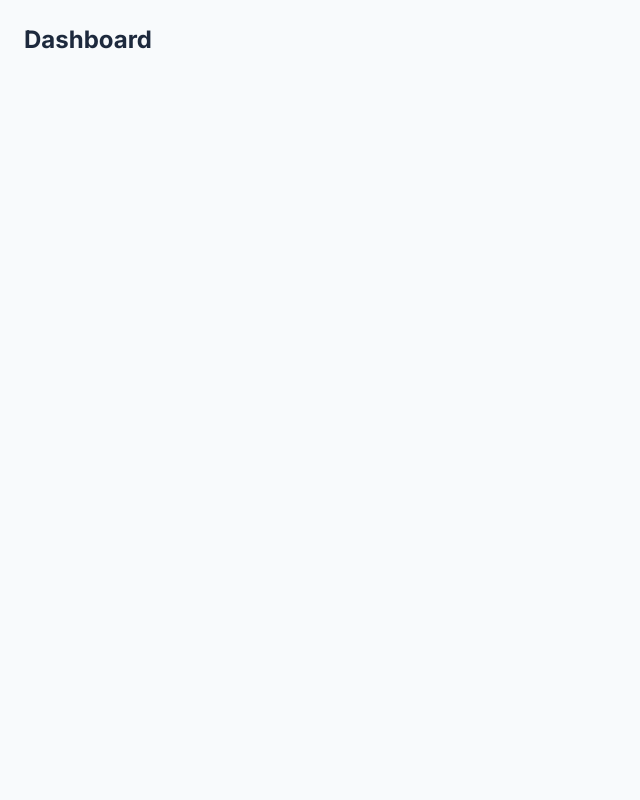
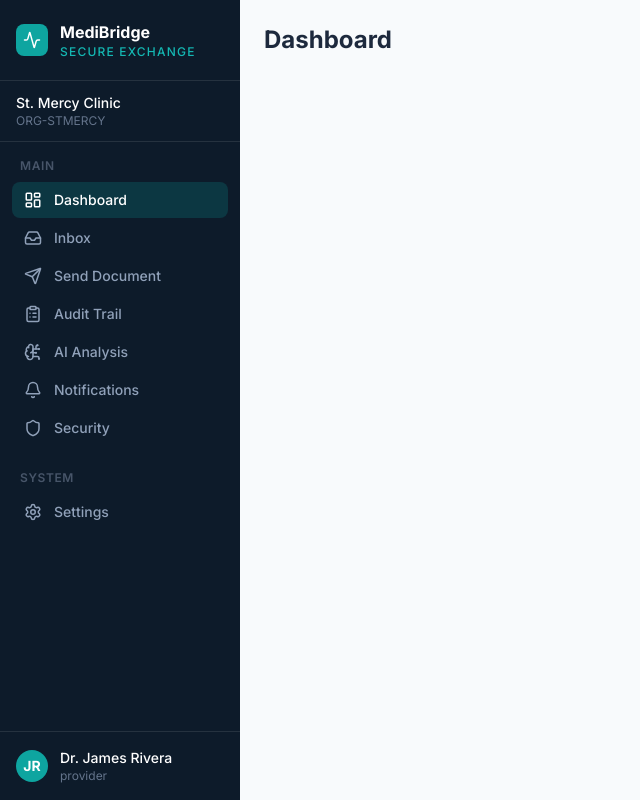
Before and after one commit to MediBridge-App/MediBridge, a React (Vite) app in the folder frontend/: page /dashboard in a window 1280 px wide. Shown: the whole page, without its empty margins (0-640 px from the left). Built offline with nearby package versions, Linux system fonts and the light colour scheme.

Commit message:
feat: add sidebar navigation and app layout

```diff
--- a/frontend/src/App.tsx
+++ b/frontend/src/App.tsx
@@ -1,4 +1,5 @@
 import { BrowserRouter, Routes, Route, Navigate } from 'react-router-dom'
+import AppLayout from './components/layout/AppLayout'
 import LoginPage from './pages/LoginPage'
 import DashboardPage from './pages/DashboardPage'
 import InboxPage from './pages/InboxPage'
@@ -13,7 +14,11 @@ function App() {
   return (
     <BrowserRouter>
       <Routes>
+        {/* Public */}
         <Route path="/login" element={<LoginPage />} />
+
+        {/* Protected — all wrapped in sidebar layout */}
+        <Route element={<AppLayout />}>
           <Route path="/dashboard" element={<DashboardPage />} />
           <Route path="/inbox" element={<InboxPage />} />
           <Route path="/send" element={<SendDocumentPage />} />
@@ -22,6 +27,9 @@ function App() {
           <Route path="/notifications" element={<NotificationsPage />} />
           <Route path="/security" element={<SecurityPage />} />
           <Route path="/settings" element={<SettingsPage />} />
+        </Route>
+
+        {/* Default */}
         <Route path="/" element={<Navigate to="/dashboard" replace />} />
       </Routes>
     </BrowserRouter>
--- /dev/null
+++ b/frontend/src/components/layout/AppLayout.tsx
@@ -0,0 +1,16 @@
+import { Outlet } from 'react-router-dom'
+import Sidebar from './Sidebar'
+
+export default function AppLayout() {
+    return (
+        <div className="flex h-screen overflow-hidden">
+            <Sidebar />
+            <main
+                className="flex-1 overflow-y-auto bg-slate-50"
+                style={{ marginLeft: '240px' }}
+            >
+                <Outlet />
+            </main>
+        </div>
+    )
+}
--- /dev/null
+++ b/frontend/src/components/layout/Sidebar.tsx
@@ -0,0 +1,131 @@
+import { NavLink } from 'react-router-dom'
+import {
+    LayoutDashboard,
+    Inbox,
+    Send,
+    ClipboardList,
+    BrainCircuit,
+    Bell,
+    Shield,
+    Settings,
+    Activity,
+} from 'lucide-react'
+
+const navItems = [
+    { to: '/dashboard', label: 'Dashboard', icon: <LayoutDashboard size={18} /> },
+    { to: '/inbox', label: 'Inbox', icon: <Inbox size={18} /> },
+    { to: '/send', label: 'Send Document', icon: <Send size={18} /> },
+    { to: '/audit', label: 'Audit Trail', icon: <ClipboardList size={18} /> },
+    { to: '/ai-analysis', label: 'AI Analysis', icon: <BrainCircuit size={18} /> },
+    { to: '/notifications', label: 'Notifications', icon: <Bell size={18} /> },
+    { to: '/security', label: 'Security', icon: <Shield size={18} /> },
+]
+
+const systemItems = [
+    { to: '/settings', label: 'Settings', icon: <Settings size={18} /> },
+]
+
+export default function Sidebar() {
+    return (
+        <aside
+            className="fixed left-0 top-0 h-screen w-60 flex flex-col"
+            style={{ backgroundColor: '#0d1b2a' }}
+        >
+            {/* Logo */}
+            <div className="flex items-center gap-3 px-4 py-5 border-b border-white/10">
+                <div
+                    className="w-8 h-8 rounded-lg flex items-center justify-center"
+                    style={{ backgroundColor: '#0ea5a0' }}
+                >
+                    <Activity size={18} className="text-white" />
+                </div>
+                <div>
+                    <div className="text-white font-bold text-base">MediBridge</div>
+                    <div
+                        className="text-xs tracking-widest font-medium uppercase"
+                        style={{ color: '#14b8b3' }}
+                    >
+                        Secure Exchange
+                    </div>
+                </div>
+            </div>
+
+            {/* Organization */}
+            <div className="px-4 py-3 border-b border-white/10">
+                <div className="text-white text-sm font-medium">St. Mercy Clinic</div>
+                <div className="text-xs" style={{ color: '#64748b' }}>ORG-STMERCY</div>
+            </div>
+
+            {/* Main nav */}
+            <nav className="flex-1 overflow-y-auto px-3 py-4">
+                <p className="text-xs font-semibold uppercase tracking-wider px-2 mb-2"
+                    style={{ color: '#475569' }}>
+                    Main
+                </p>
+                <ul className="space-y-0.5 mb-6">
+                    {navItems.map((item) => (
+                        <li key={item.to}>
+                            <NavLink
+                                to={item.to}
+                                className={({ isActive }) =>
+                                    `flex items-center gap-3 px-3 py-2 rounded-lg text-sm font-medium transition-colors ${isActive
+                                        ? 'text-white'
+                                        : 'text-slate-400 hover:text-white hover:bg-white/5'
+                                    }`
+                                }
+                                style={({ isActive }) =>
+                                    isActive ? { backgroundColor: 'rgba(14,165,160,0.2)', color: 'white' } : {}
+                                }
+                            >
+                                {item.icon}
+                                {item.label}
+                            </NavLink>
+                        </li>
+                    ))}
+                </ul>
+
+                <p className="text-xs font-semibold uppercase tracking-wider px-2 mb-2"
+                    style={{ color: '#475569' }}>
+                    System
+                </p>
+                <ul className="space-y-0.5">
+                    {systemItems.map((item) => (
+                        <li key={item.to}>
+                            <NavLink
+                                to={item.to}
+                                className={({ isActive }) =>
+                                    `flex items-center gap-3 px-3 py-2 rounded-lg text-sm font-medium transition-colors ${isActive
+                                        ? 'text-white'
+                                        : 'text-slate-400 hover:text-white hover:bg-white/5'
+                                    }`
+                                }
+                                style={({ isActive }) =>
+                                    isActive ? { backgroundColor: 'rgba(14,165,160,0.2)' } : {}
+                                }
+                            >
+                                {item.icon}
+                                {item.label}
+                            </NavLink>
+                        </li>
+                    ))}
+                </ul>
+            </nav>
+
+            {/* User footer */}
+            <div className="px-4 py-4 border-t border-white/10">
+                <div className="flex items-center gap-3">
+                    <div
+                        className="w-8 h-8 rounded-full flex items-center justify-center text-white text-sm font-bold flex-shrink-0"
+                        style={{ backgroundColor: '#0ea5a0' }}
+                    >
+                        JR
+                    </div>
+                    <div>
+                        <div className="text-white text-sm font-medium">Dr. James Rivera</div>
+                        <div className="text-xs" style={{ color: '#64748b' }}>provider</div>
+                    </div>
+                </div>
+            </div>
+        </aside>
+    )
+}
--- /dev/null
+++ b/frontend/src/types/index.ts
@@ -0,0 +1,121 @@
+// ─── User & Auth ─────────────────────────────────────────────────────────────
+
+export interface User {
+  id: string;
+  cognitoId: string;
+  email: string;
+  fullName: string;
+  role:
+    | "provider"
+    | "referral_coordinator"
+    | "registered_nurse"
+    | "organization_admin"
+    | "medical_assistant";
+  organizationId: string;
+  organizationName: string;
+  isActive: boolean;
+}
+
+// ─── Documents ───────────────────────────────────────────────────────────────
+
+export type DocumentStatus =
+  | "uploaded"
+  | "ocr_complete"
+  | "classified"
+  | "routed"
+  | "delivered";
+export type DocumentType =
+  | "referral"
+  | "lab_result"
+  | "discharge_summary"
+  | "insurance_form"
+  | "imaging";
+export type DocumentPriority = "urgent" | "normal" | "routine";
+
+export interface Document {
+  id: string;
+  txRef: string;
+  senderOrgId: string;
+  senderOrgName: string;
+  recipientOrgId: string;
+  recipientOrgName: string;
+  uploadedByUserId: string;
+  documentType: DocumentType;
+  subject: string;
+  priority: DocumentPriority;
+  status: DocumentStatus;
+  notes?: string;
+  createdAt: string;
+  deliveredAt?: string;
+  readAt?: string;
+}
+
+// ─── Audit Logs ──────────────────────────────────────────────────────────────
+
+export type AuditEventType =
+  | "document_sent"
+  | "file_upload"
+  | "ai_processing"
+  | "document_read"
+  | "user_login"
+  | "auth_failure"
+  | "document_received"
+  | "notification_sent";
+
+export interface AuditLog {
+  id: string;
+  eventId: string;
+  documentId?: string;
+  userId?: string;
+  organizationId?: string;
+  eventType: AuditEventType;
+  action: string;
+  details?: Record<string, unknown>;
+  ipAddress?: string;
+  hash?: string;
+  createdAt: string;
+}
+
+// ─── Notifications ────────────────────────────────────────────────────────────
+
+export type NotificationType =
+  | "new_document"
+  | "urgent"
+  | "delivery_confirmed"
+  | "ai_complete"
+  | "security_alert";
+
+export interface Notification {
+  id: string;
+  userId: string;
+  documentId?: string;
+  type: NotificationType;
+  message: string;
+  isRead: boolean;
+  createdAt: string;
+}
+
+// ─── AI Analysis ─────────────────────────────────────────────────────────────
+
+export interface AIAnalysis {
+  id: string;
+  documentId: string;
+  documentType: DocumentType;
+  summary?: string;
+  tags?: string[];
+  urgencyDetected: boolean;
+  confidenceScore: number;
+  processingTimeMs: number;
+  modelUsed: string;
+  createdAt: string;
+}
+
+// ─── Organization ─────────────────────────────────────────────────────────────
+
+export interface Organization {
+  id: string;
+  name: string;
+  orgCode: string;
+  type: string;
+  createdAt: string;
+}
```
Lines whose indentation alone changed are shown as unchanged.
